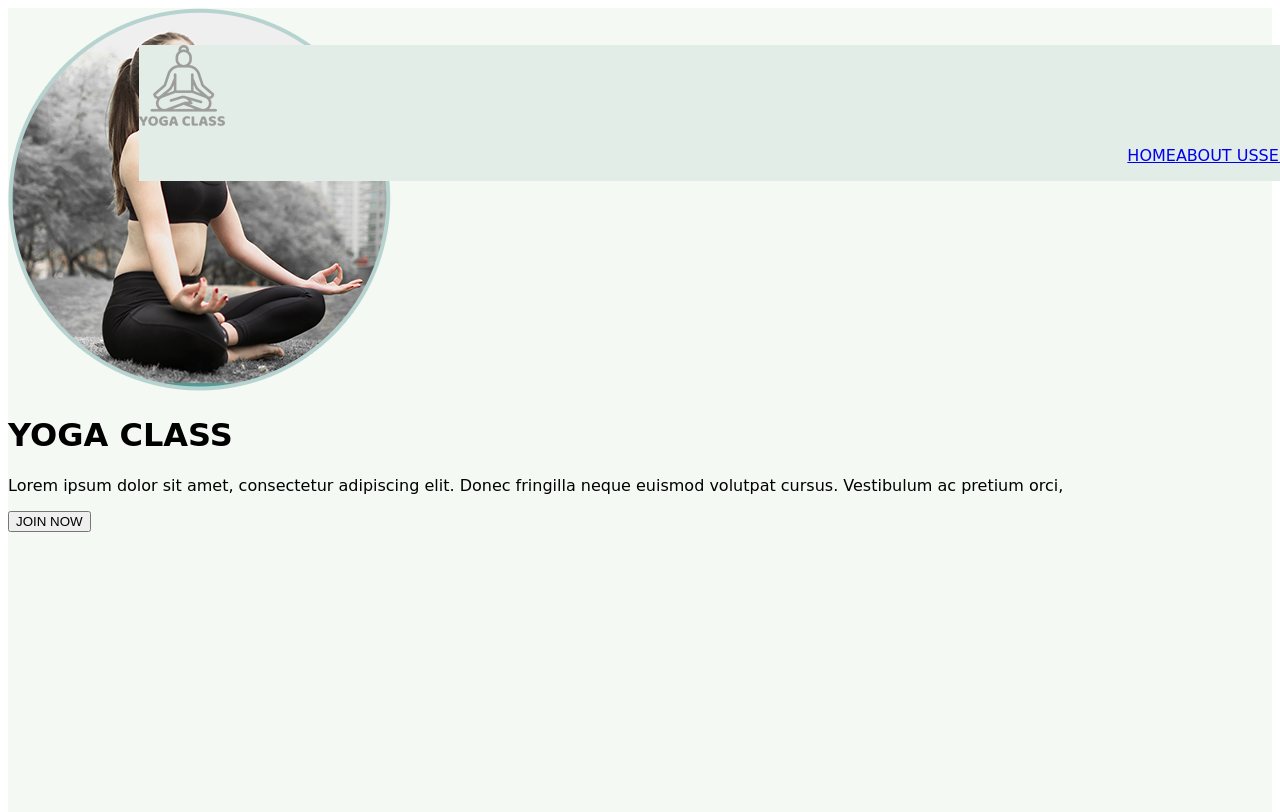
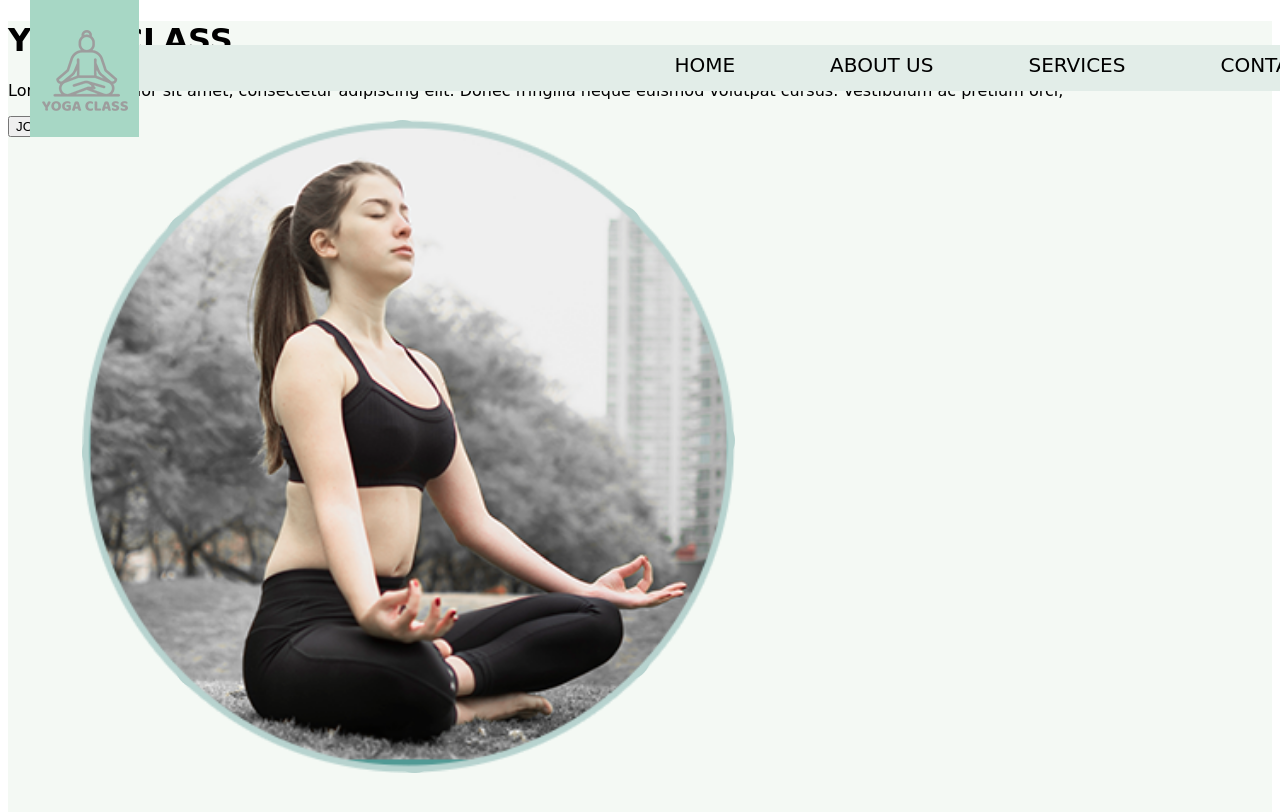
Before and after one commit to longetka/Yoga-class, a plain HTML site: page index.html in a window 1280 px wide. Drawn offline with Linux system fonts and the light colour scheme; a web font is replaced by a local one.

Commit message:
styles experiment

```diff
--- a/index.html
+++ b/index.html
@@ -20,7 +20,9 @@
 					<li class="nav-bar__menu__links"><a href="#">CONTACT US</a></li>
 				</ul>
 			</nav>
-			<img src="img/header-logo.png" alt="" class="header__logo">
+			<div class="header-logo">
+				<img src="img/header-logo.png" alt="" class="header-logo__image">
+			</div>
 			<h1 class="header__title">YOGA CLASS</h1>
 			<p class="header__subtitle">Lorem ipsum dolor sit amet, consectetur adipiscing elit.
 			Donec fringilla neque euismod volutpat cursus. Vestibulum ac pretium orci,</p>
--- a/styles.css
+++ b/styles.css
@@ -22,17 +22,60 @@ body {
 	left: 139px;
 	top: 45px;
 	width: 1300px;
+	height: 46px;
 }
-.nav-bar-logo {}
-.nav-bar-logo__image {}
+.nav-bar-logo {
+	width: 109px;
+	height: 137px;
+	background-color: #a7d7c5;
+	position: fixed;
+	top: 0;
+	left: 30px;
+	text-align: center;
+}
+.nav-bar-logo__image {
+	padding-top: 30px;
+}
 .nav-bar-logo__title {}
 .nav-bar__menu {
+	font-size: 20px;
 	list-style-type: none;
 	display: flex;
 	flex-direction: row;
 	justify-content: flex-end;
+	align-content: center;
+	margin-top: 8px;
 }
-.header__logo {}
+.nav-bar__menu:last-child {
+	padding-right: 90px;
+}
+.nav-bar__menu__links {
+	padding-left: 95px;
+}
+.nav-bar__menu__links a:hover {
+	background-color: #c7d9d5;
+	margin: 0px 0px;
+}
+.nav-bar__menu__links a {
+	text-decoration: none;
+	color: black;
+}
+.header-logo {
+	height: 653px;
+	width: 653px;
+	position: absolute;
+	top: 120px;
+	left: 82px;
+	background-image: url(img/Shape.png);
+	background-repeat: no-repeat;
+	display: flex;
+	justify-content: center;
+	align-content: center;
+	flex-direction: column;
+}
+.header-logo__image {
+
+}
 .header__title {}
 .header__subtitle {}
 .header__button {}
```
Also changed, not shown: img/Shape.png (added).
